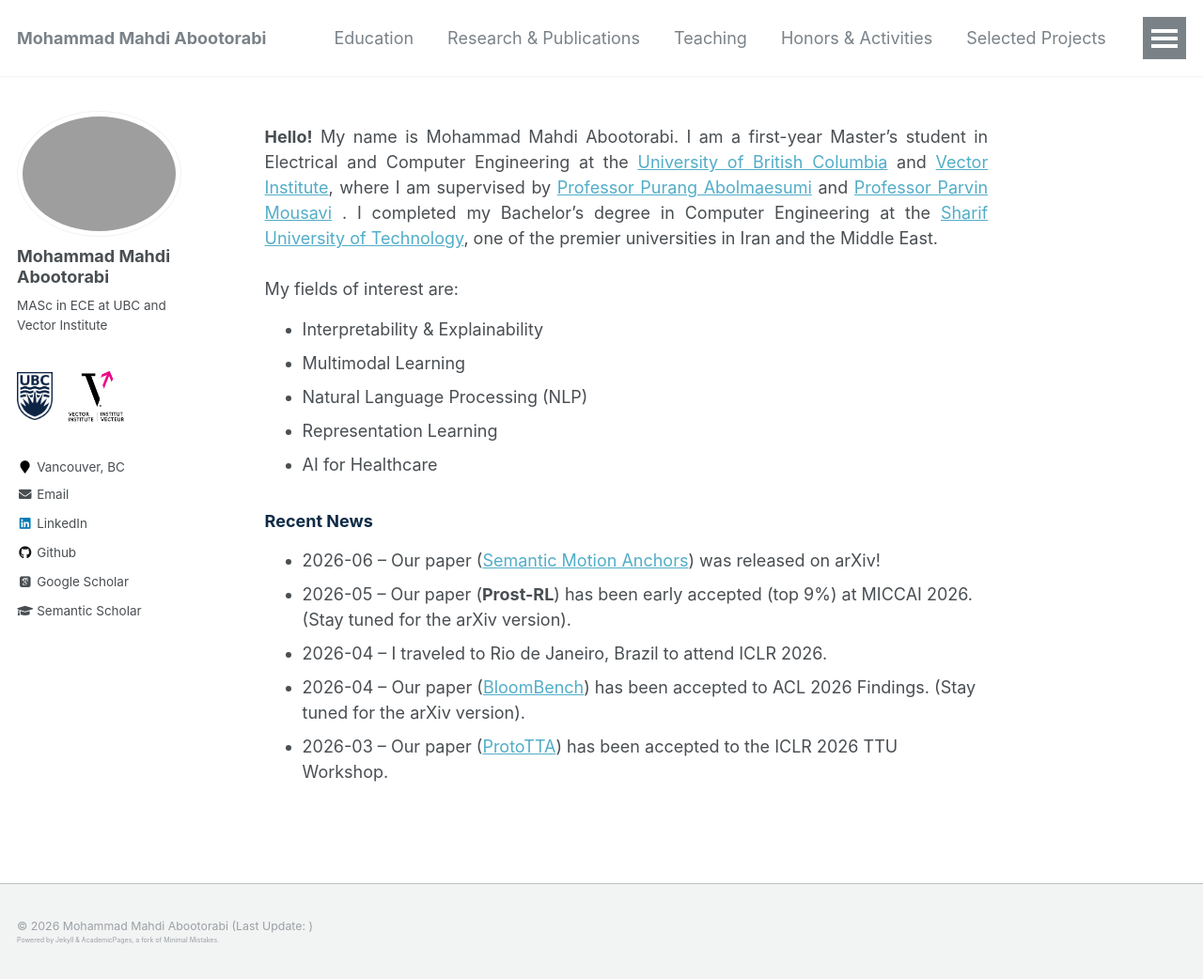
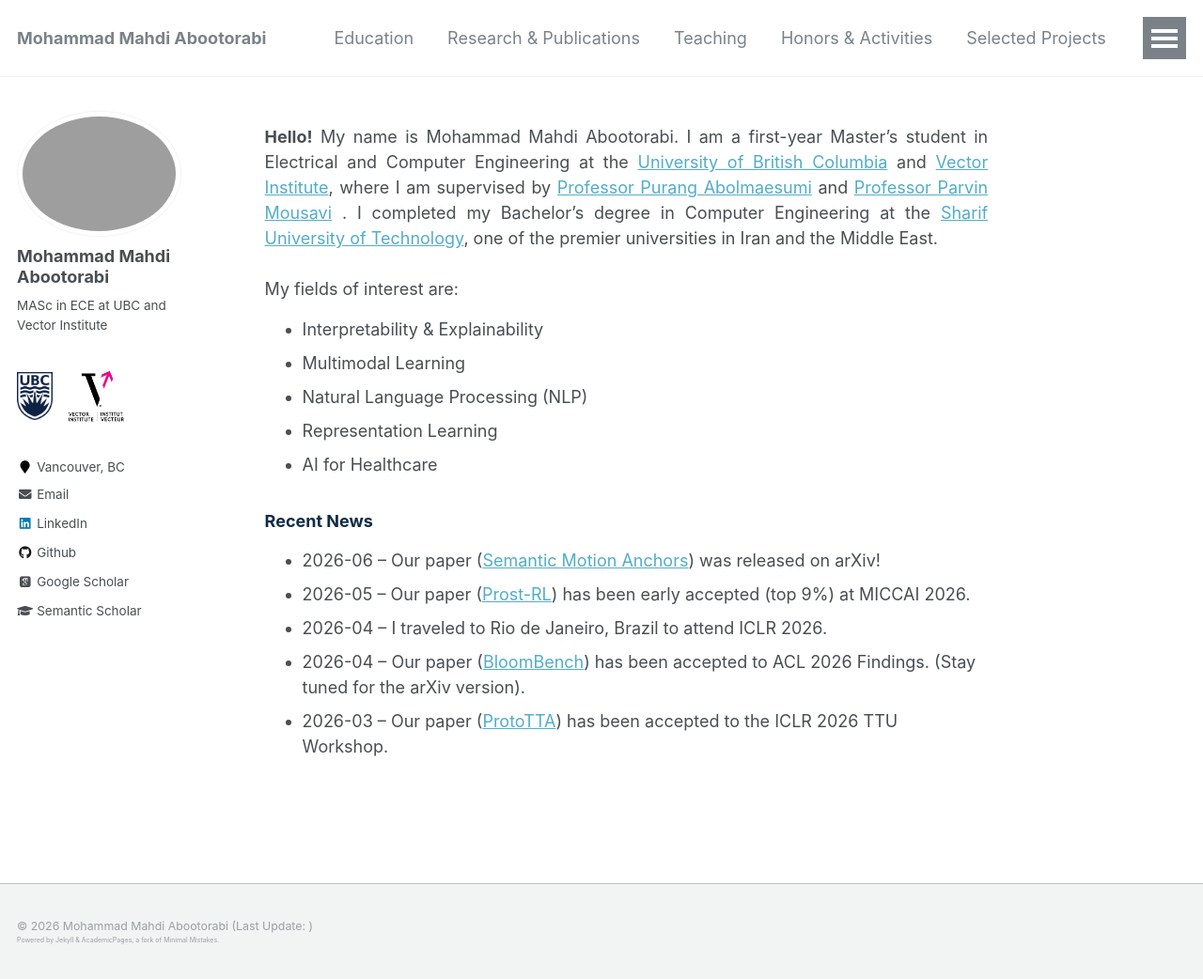
Before and after one commit to aboots/aboots.github.io, a Jekyll site: the page built from _pages/about.md, in a window 1280 px wide and 1042 px high. Shown: the whole window at 94% size. Built offline with Jekyll 4.4.1, drawn with Linux system fonts in a browser that asks for light colours; nearby versions of some CDN libraries; some web fonts are replaced.

Commit message:
Update recent news links in about.md

```diff
--- a/_pages/about.md
+++ b/_pages/about.md
@@ -34,7 +34,7 @@ My fields of interest are:
 <h3 class="header-color">Recent News</h3>
 <ul markdown='1'>
 <li>2026-06 – Our paper (<a href="https://arxiv.org/abs/2605.30608">Semantic Motion Anchors</a>) was released on arXiv!</li>
-<li>2026-05 – Our paper (<b>Prost-RL</b>) has been early accepted (top 9%) at MICCAI 2026. (Stay tuned for the arXiv version).</li>
+<li>2026-05 – Our paper (<a href="https://arxiv.org/abs/2606.30951">Prost-RL</a>) has been early accepted (top 9%) at MICCAI 2026.</li>
 <li>2026-04 – I traveled to Rio de Janeiro, Brazil to attend ICLR 2026.</li>
 <li>2026-04 – Our paper (<a href="https://arxiv.org/abs/2606.05531">BloomBench</a>) has been accepted to ACL 2026 Findings. (Stay tuned for the arXiv version).</li>
 <li>2026-03 – Our paper (<a href="https://iclr.cc/virtual/2026/10020241">ProtoTTA</a>) has been accepted to the ICLR 2026 TTU Workshop.</li>
```
